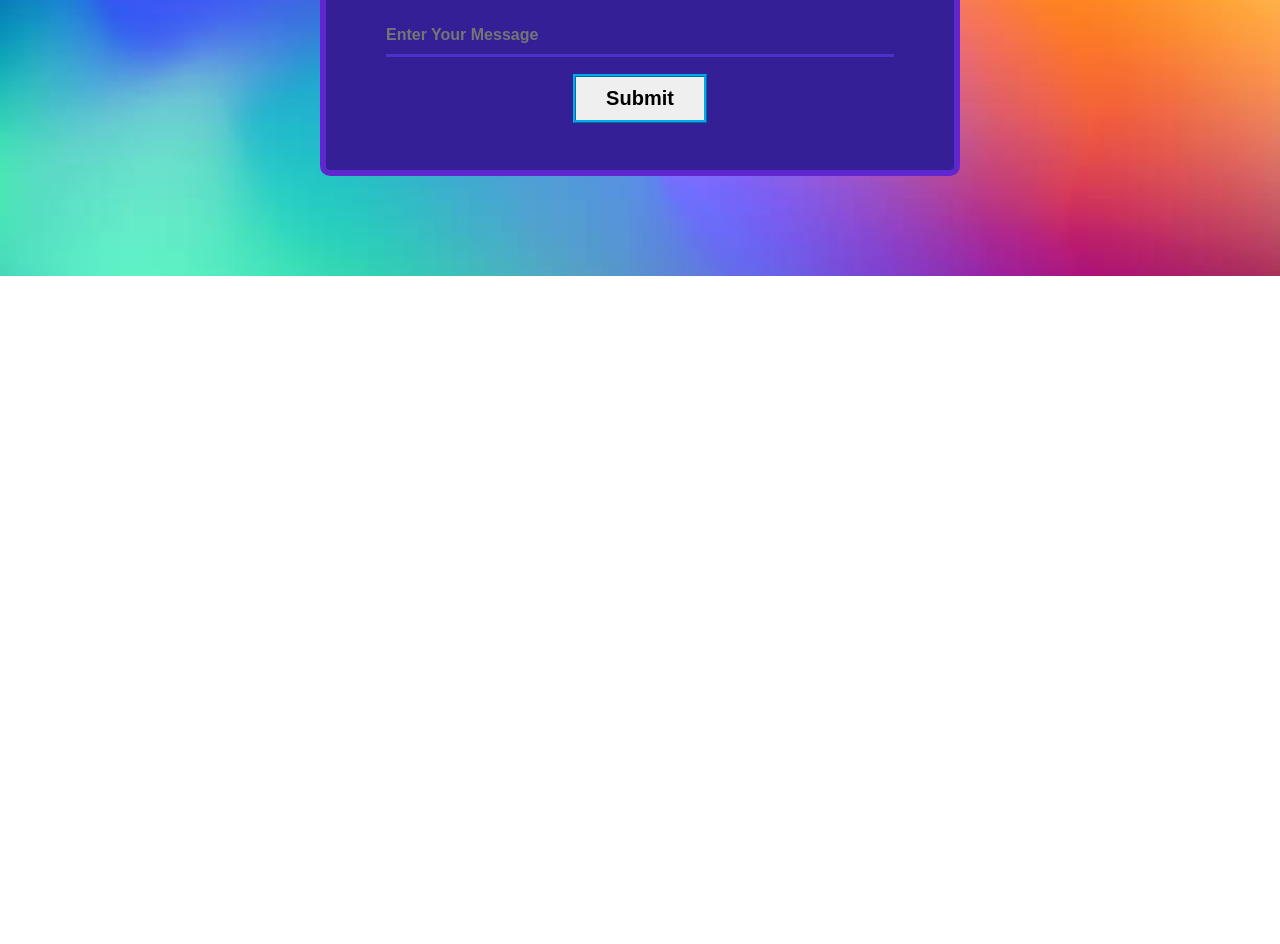
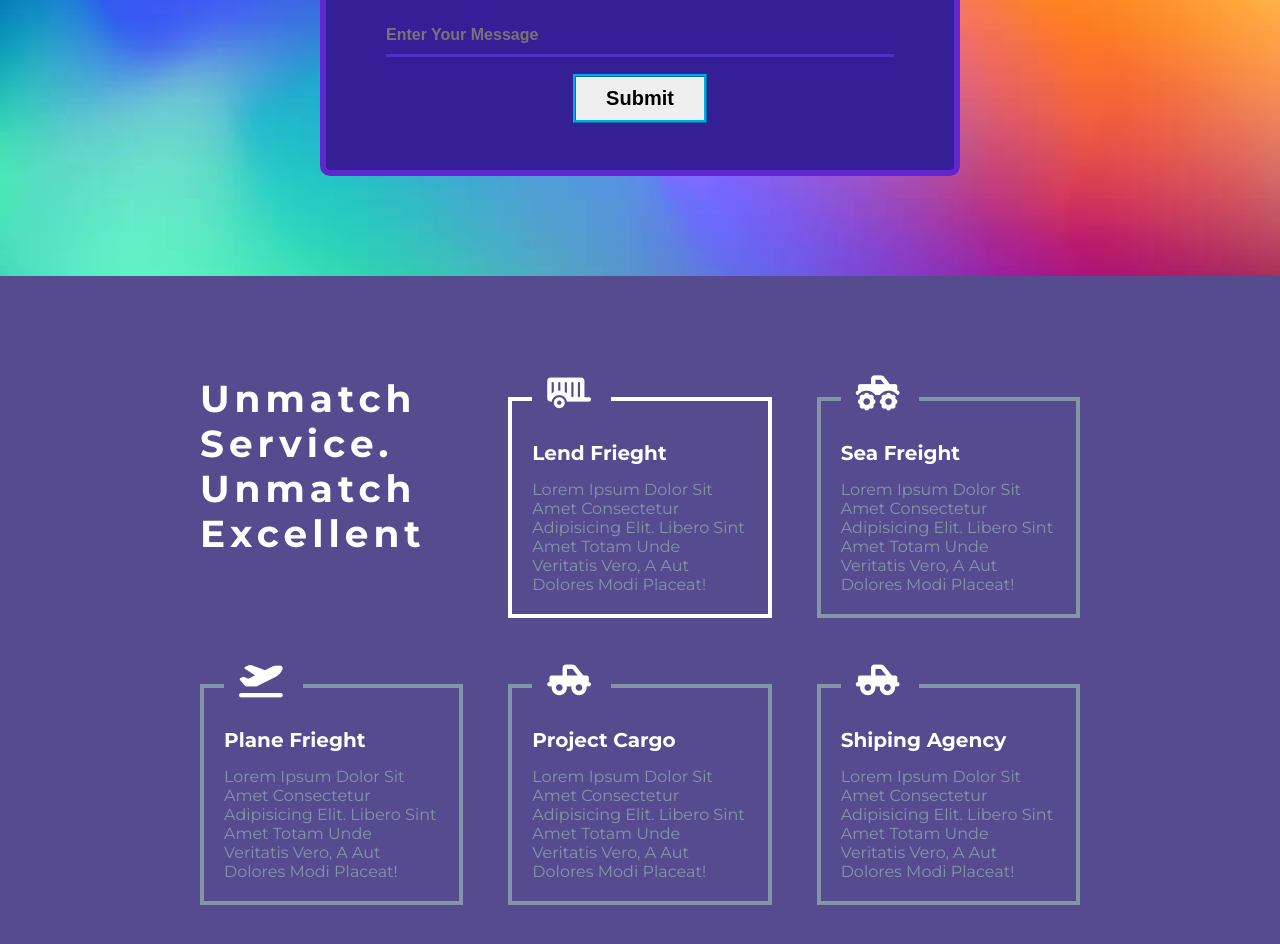
Before and after one commit to websaiful/responsive-website, a plain HTML site: page index.html in a window 1280 px wide. Shown: the part 3846-4790 px from the top of the page. Before the commit the page ends 4122 px from the top, so only its background shows below. Drawn offline with Linux system fonts and the light colour scheme.

Commit message:
match design

```diff
--- a/index.html
+++ b/index.html
@@ -154,6 +154,38 @@
                 <input id="submit-btn" type="submit" value="submit">
              </form>
         </section>
+        <section id="sixth-section">
+                  <div class="match-parent">
+                        <div class="single-match-separet">
+                            <h2>unmatch <br> service. <br> unmatch <br> excellent</h2>
+                        </div>
+                        <fieldset class="single-match">
+                            <legend><i class="fas fa-trailer"></i></legend>
+                            <h5>lend frieght</h5>
+                            <p>Lorem ipsum dolor sit amet consectetur adipisicing elit. Libero sint amet totam unde veritatis vero, a aut dolores modi placeat!</p>
+                        </fieldset>
+                        <fieldset class="single-match">
+                            <legend><i class="fas fa-truck-monster"></i></legend>
+                            <h5>sea freight</h5>
+                            <p>Lorem ipsum dolor sit amet consectetur adipisicing elit. Libero sint amet totam unde veritatis vero, a aut dolores modi placeat!</p>
+                        </fieldset>
+                        <fieldset class="single-match">
+                            <legend><i class="fas fa-plane-departure"></i></legend>
+                            <h5>plane frieght</h5>
+                            <p>Lorem ipsum dolor sit amet consectetur adipisicing elit. Libero sint amet totam unde veritatis vero, a aut dolores modi placeat!</p>
+                        </fieldset>
+                        <fieldset class="single-match">
+                            <legend><i class="fas fa-truck-pickup"></i></legend>
+                            <h5>project cargo</h5>
+                            <p>Lorem ipsum dolor sit amet consectetur adipisicing elit. Libero sint amet totam unde veritatis vero, a aut dolores modi placeat!</p>
+                        </fieldset>
+                        <fieldset class="single-match">
+                            <legend><i class="fas fa-truck-pickup"></i></legend>
+                            <h5>shiping agency</h5>
+                            <p>Lorem ipsum dolor sit amet consectetur adipisicing elit. Libero sint amet totam unde veritatis vero, a aut dolores modi placeat!</p>
+                        </fieldset>
+                  </div>
+        </section>
     </main>
 </body>
 </html>
--- a/style.css
+++ b/style.css
@@ -346,8 +346,44 @@ form p{
   cursor: pointer;
 
 }
+/* sixth section code start here */
+#sixth-section{
+    background-color: #574b90;
+    padding: 100px 0;
+}
+.match-parent{
+    display: grid;
+    grid-template-columns: repeat(3, 1fr);
+    margin-left: 200px;
+    margin-right: 200px;
+    grid-gap: 45px;
+    color: #fff;
 
+}
+.single-match{
+    border: 4px solid #8395a7;
+    padding: 20px;
 
+}
+.single-match i{
+    font-size: 35px;
+    padding: 0px 20px 10px 15px;
+}
+.single-match h5{
+    font-size: 20px;
+    margin-bottom: 15px;
+}
+.single-match p{
+    color: #8395a7;
+}
+.single-match:nth-child(2){
+    border: 4px solid #fff;
+}
+.single-match-separet{
+    line-height: 45px;
+    letter-spacing: .2em;
+    font-size: 25px;
+}
 
 /* first section code responsive start here  */
 @media only screen and (max-width:688px){
@@ -394,11 +430,18 @@ form p{
     form{
         display: block;
         max-width: 90%;
-
-
         padding: 30px 30px;
-
-    }
+        }
+        /* sixth section code start here */
+        .match-parent{
+            display: grid;
+            grid-template-columns: repeat(1, 1fr);
+            margin-left: 30px;
+            margin-right: 30px;
+        }
+        .single-match-separet{
+            text-align: center;
+        }
 
 }
 
@@ -446,10 +489,14 @@ form p{
     form{
         display: block;
         max-width: 90%;
-
-
         padding: 60px 50px;
-
+    }
+    /* sixth section code start here */
+    .match-parent{
+        display: grid;
+        grid-template-columns: repeat(2, 1fr);
+        margin-left: 70px;
+        margin-right: 70px;
     }
 
 }
```
